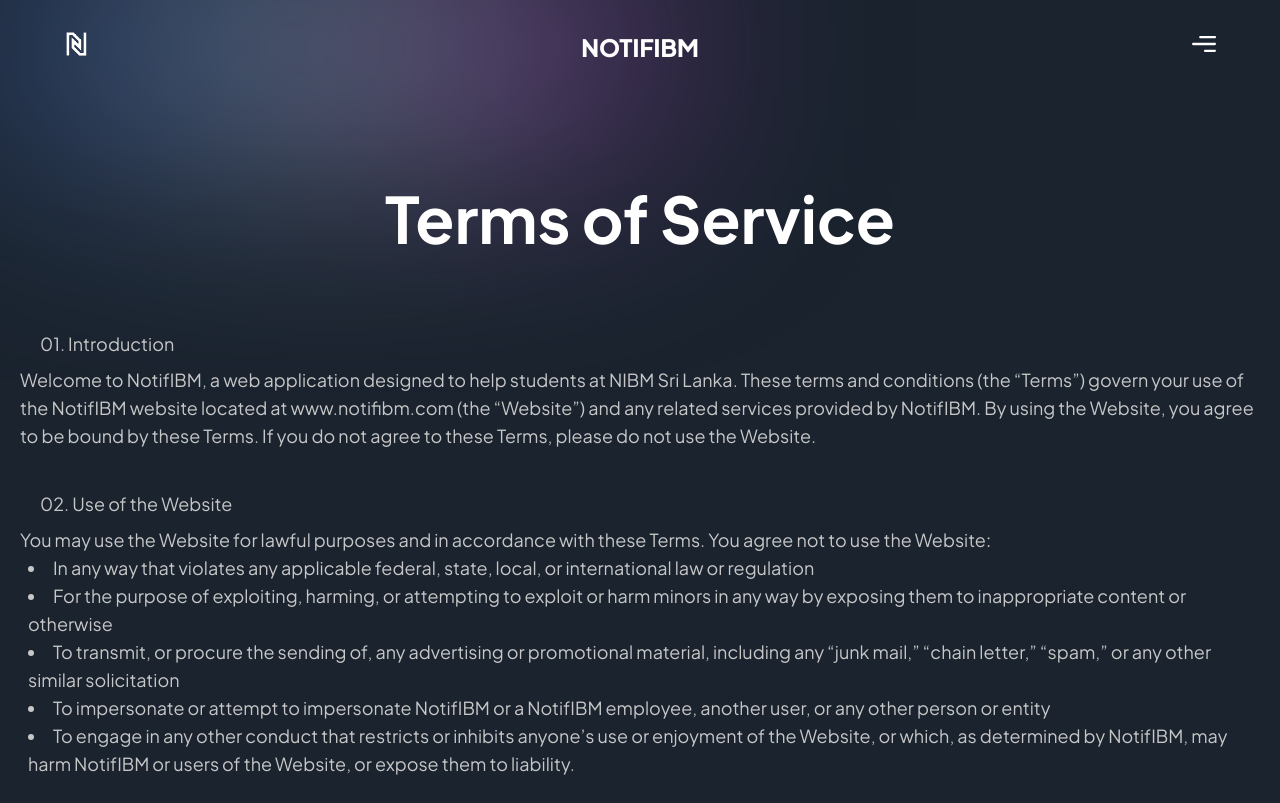
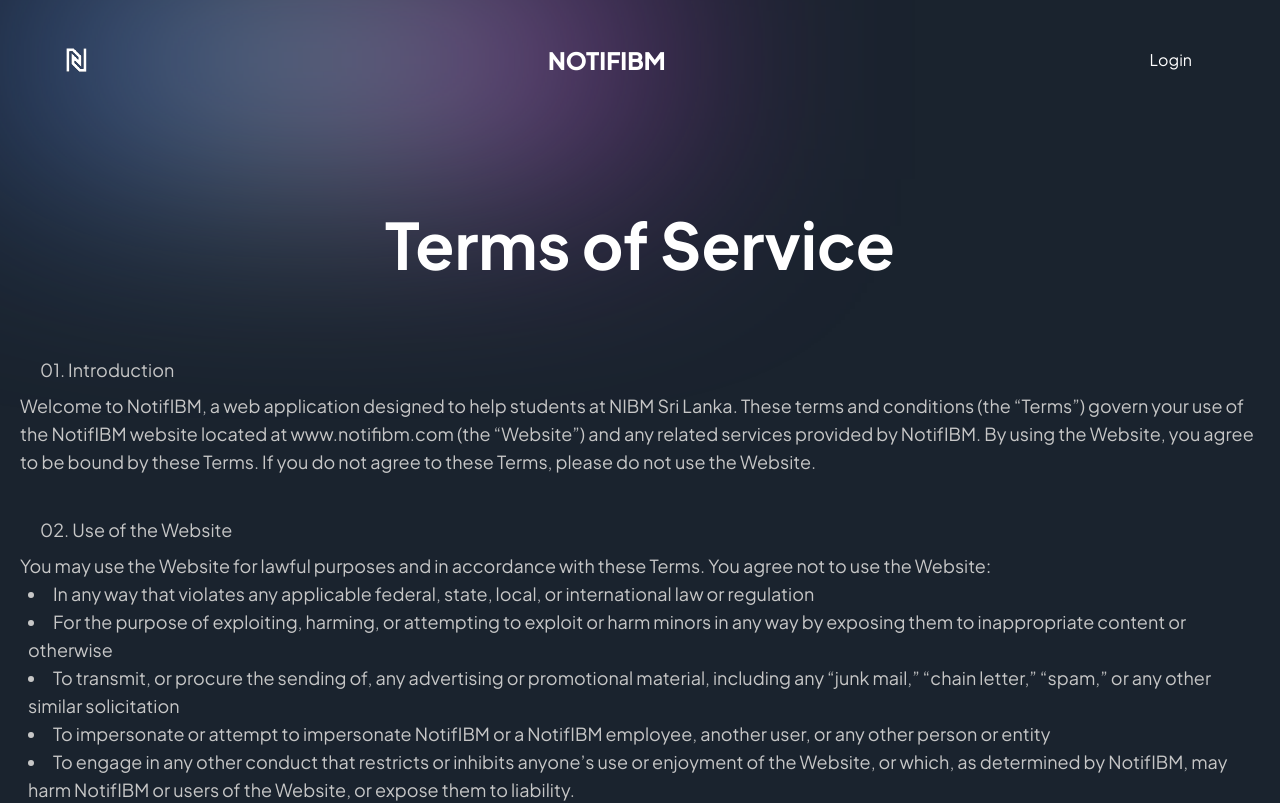
Before and after one commit to NotifIBM/notifibm.com, a Next.js app: page /terms in a window 1280 px wide. Shown: the top 803 px of the page. Built offline with nearby package versions, Linux system fonts and the light colour scheme.

Commit message:
Add Register link and update start steps ✨

```diff
--- a/components/Footer.jsx
+++ b/components/Footer.jsx
@@ -20,6 +20,7 @@
         <h4 className="font-bold md:text-[64px] text-[44px] text-white">
           Register with NotifIBM
         </h4>
+        <a href="https://app.notifibm.com" className="flex items-center h-fit">
           <button type="button" className="flex items-center h-fit py-4 px-6 bg-[#25618B] rounded-[32px] gap-[12px]">
             <img
               src="assets/logo-N-white.svg"
@@ -30,6 +31,7 @@
               Register
             </span>
           </button>
+        </a>
       </div>
 
       <div className="flex flex-col">
--- a/components/Navbar.jsx
+++ b/components/Navbar.jsx
@@ -18,7 +18,7 @@
     <div
       className={`${styles.innerWidth} mx-auto flex justify-between gap-8`}
     >
-      <Link href="/" className="z-0" title="Home">
+      <Link href="/" className="z-0 my-auto" title="Home">
         <div className="w-[24px] h-[24px] object-contain relative">
           <Image
             src="/assets/logo-N-white.svg"
@@ -29,19 +29,28 @@
           />
         </div>
       </Link>
-      <Link href="/" className="z-0">
+      <Link href="/" className="z-0 my-auto">
         <h2 className="font-extrabold text-[24px] leading-[30.24px] text-white">
           NOTIFIBM
         </h2>
       </Link>
-      <div className="w-[24px] h-[24px] object-contain relative">
+      <div className="flex justify-between flex-wrap gap-5 z-0 my-auto">
+        <a href="https://app.notifibm.com" className="flex items-center h-fit">
+          <button type="button" className="flex items-center h-fit py-4 px-6 bg-transparent outline-1 ring-offset-blue-800 rounded-[32px]">
+            <span className="font-normal text-[16px] text-white">
+              Login
+            </span>
+          </button>
+        </a>
+      </div>
+      {/* <div className="w-[24px] h-[24px] object-contain relative">
         <Image
           src="/menu.svg"
           fill
           alt="menu"
           className="w-[24px] h-[24px] object-contain"
         />
-      </div>
+      </div> */}
     </div>
   </motion.nav>
 );
--- a/constants/index.js
+++ b/constants/index.js
@@ -23,17 +23,17 @@
 ];
 
 export const startingFeatures = [
-  'Register for NotifIBM by entering your NIBM student ID number and email address.',
-  'Authenticate your self by entering the otp sent to you in the email.',
+  'Register for NotifIBM by entering your email address  and a password.',
+  'Once your email is confirmed, log in to the NotifIBM dashboard and complete your profile.',
   'The app will automatically fetch your exam results from the NIBM website and send you a SMS when they are released.',
 ];
 
 export const newFeatures = [
   {
-    imgUrl: '/vrpano.svg',
-    title: 'A Whatsapp Bot',
+    imgUrl: '/graduation-cap-icon.svg',
+    title: 'GPA Calculator',
     subtitle:
-      'we have added a new feature to the app, now you can see your results in a whatsApp bot',
+      'NotifIBM now has a GPA calculator that allows you to calculate your GPA based on your exam results.',
   },
   {
     imgUrl: '/headset.svg',
```
Also changed, not shown: public/creative-thinking-icon_n.svg (added), public/graduation-cap-icon.svg (added). Lines whose indentation alone changed are shown as unchanged.
